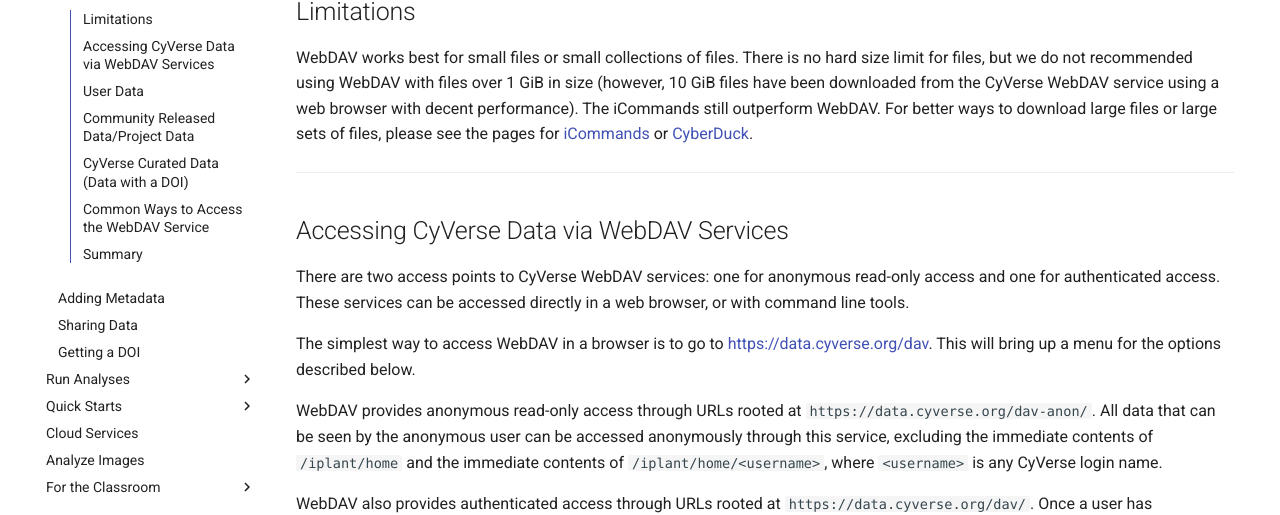
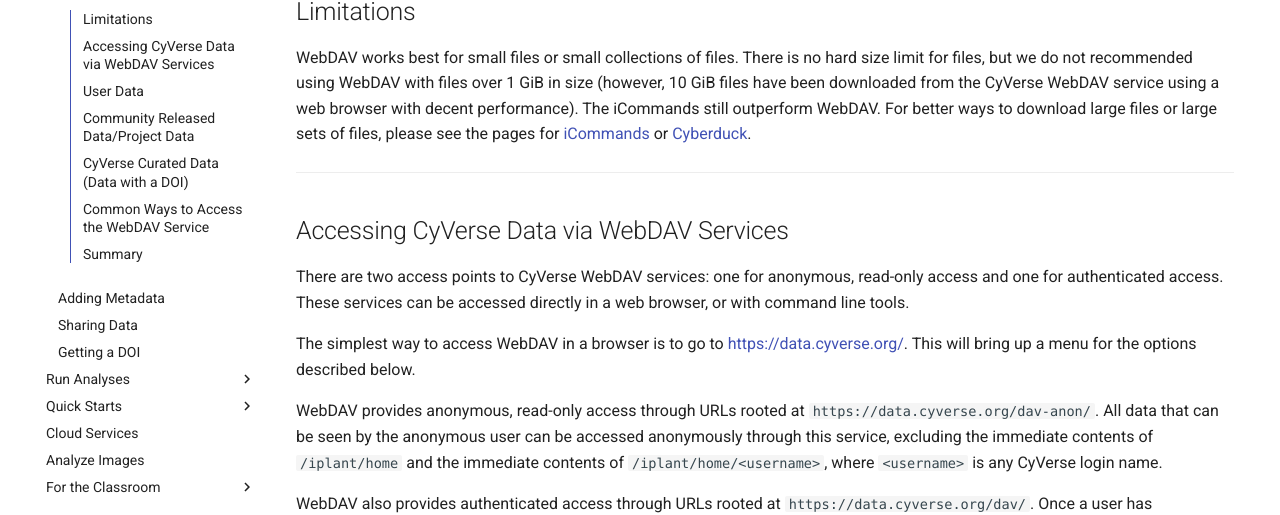
Before and after one commit to CyVerse-learning-materials/learning-materials-home, an MkDocs documentation site: the page built from docs/ds/webdav.md, in a window 1280 px wide and 900 px high. Shown: the part 380-895 px from the top of the window. Built offline with MkDocs 1.6.1 and Material for MkDocs 9.7.7, drawn with Linux system fonts in a browser that asks for light colours; some web fonts are replaced; a script that is not in the unit is left out; comment, search, counter and statistics services are not loaded; some of the changed lines change nothing that is shown.

Commit message:
Minor punctuation, URL edits per Tony

```diff
--- a/docs/ds/webdav.md
+++ b/docs/ds/webdav.md
@@ -19,22 +19,22 @@
 from the CyVerse WebDAV service using a web browser with decent
 performance). The iCommands still outperform WebDAV. For better ways to
 download large files or large sets of files, please see the pages for
-[iCommands](./icommands.md) or [CyberDuck](./cyberduck.md).
+[iCommands](./icommands.md) or [Cyberduck](./cyberduck.md).
 
 ------------------------------------------------------------------------
 
 ## Accessing CyVerse Data via WebDAV Services
 
 There are two access points to CyVerse WebDAV services: one for
-anonymous read-only access and one for authenticated access. These
+anonymous, read-only access and one for authenticated access. These
 services can be accessed directly in a web browser, or with command line
 tools.
 
 The simplest way to access WebDAV in a browser is to go to
-<https://data.cyverse.org/dav>. This will bring up a menu for the
+<https://data.cyverse.org/>. This will bring up a menu for the
 options described below.
 
-WebDAV provides anonymous read-only access through URLs rooted at
+WebDAV provides anonymous, read-only access through URLs rooted at
 `https://data.cyverse.org/dav-anon/`. All data that can be seen by the
 anonymous user can be accessed anonymously through this service,
 excluding the immediate contents of `/iplant/home` and the immediate
```
